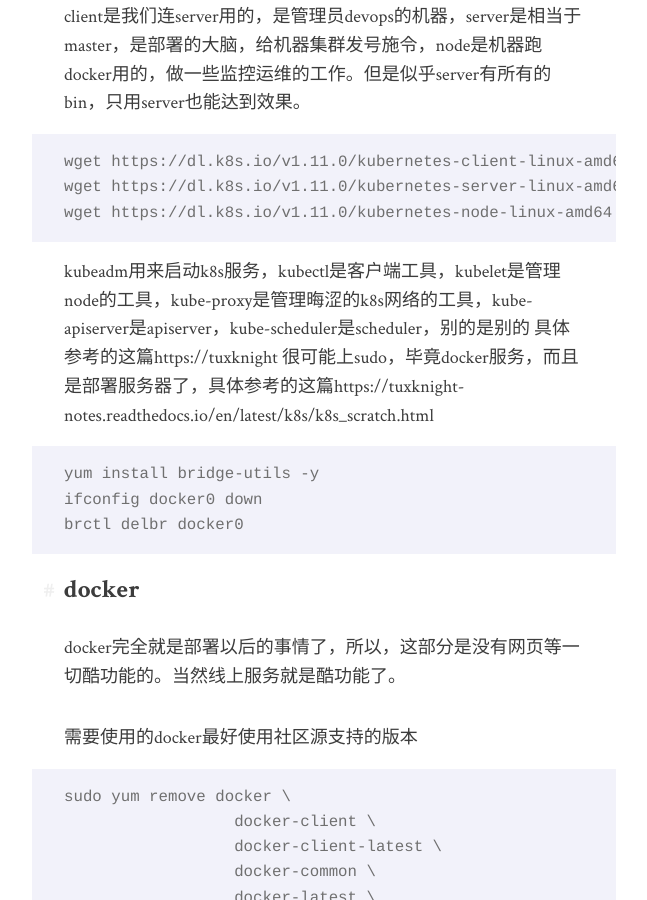
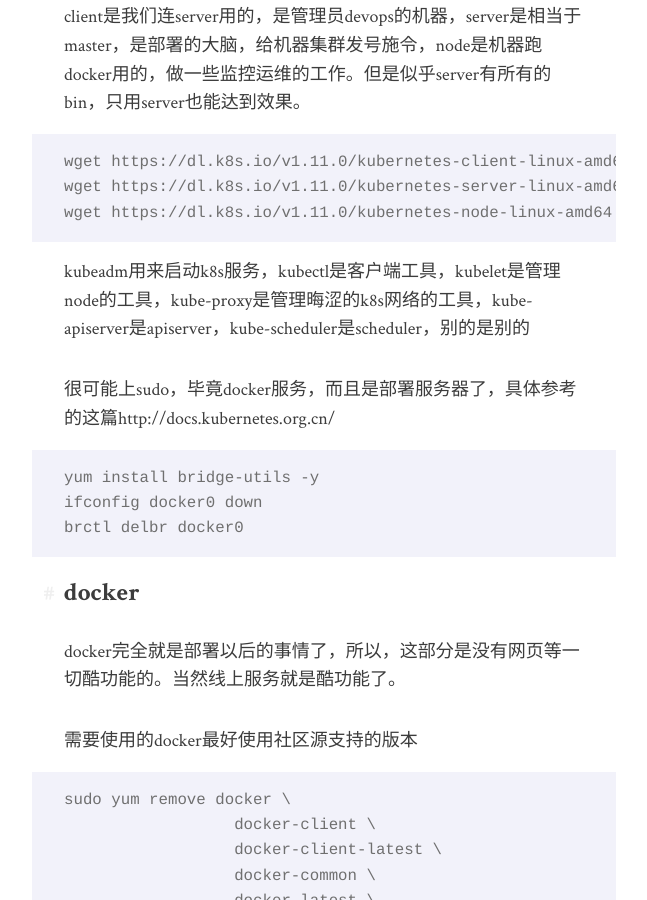
Before and after one commit to ppphp/ppphp.github.io, a Jekyll site: the page built from _posts/2018-08-18-effective-way.md, in a window 1280 px wide and 900 px high, scrolled down 6193 px. Shown: the whole window, without its empty margins (316-963 px from the left). Built offline with Jekyll 4.4.1, drawn with Linux system fonts in a browser that asks for light colours.

Commit message:
Update 2018-08-18-effective-way.md

````diff
--- a/_posts/2018-08-18-effective-way.md
+++ b/_posts/2018-08-18-effective-way.md
@@ -205,8 +205,8 @@
 ```
 
 kubeadm用来启动k8s服务，kubectl是客户端工具，kubelet是管理node的工具，kube-proxy是管理晦涩的k8s网络的工具，kube-apiserver是apiserver，kube-scheduler是scheduler，别的是别的
-具体参考的这篇https://tuxknight
-很可能上sudo，毕竟docker服务，而且是部署服务器了，具体参考的这篇https://tuxknight-notes.readthedocs.io/en/latest/k8s/k8s_scratch.html
+
+很可能上sudo，毕竟docker服务，而且是部署服务器了，具体参考的这篇http://docs.kubernetes.org.cn/
 
 ```
 yum install bridge-utils -y
````
